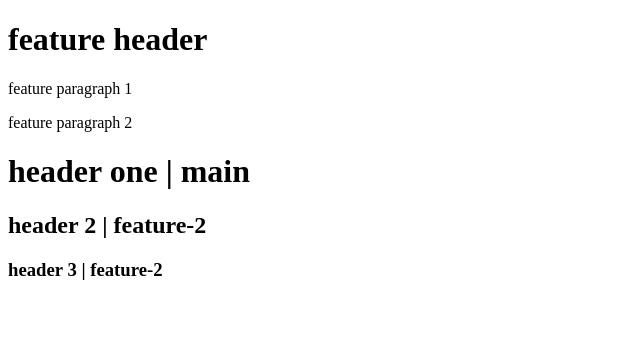
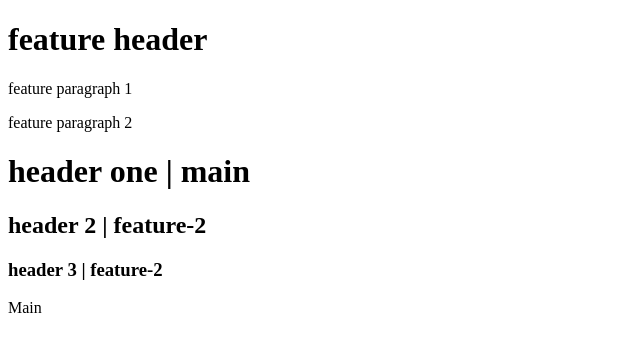
Before and after one commit to Araz-Ibrahim/learning-git, a plain HTML site: page index.html in a window 1280 px wide. Shown: the full height of the page, 0-640 px from the left. Drawn offline with Linux system fonts and the light colour scheme.

Commit message:
Update index.html

```diff
--- a/index.html
+++ b/index.html
@@ -13,6 +13,7 @@
   <h1> header one | main </h1>
   <h2> header 2 | feature-2 </h2>
   <h3> header 3 | feature-2 </h3>
+  <div> Main </div>
 
 </body>
 </html>
```
